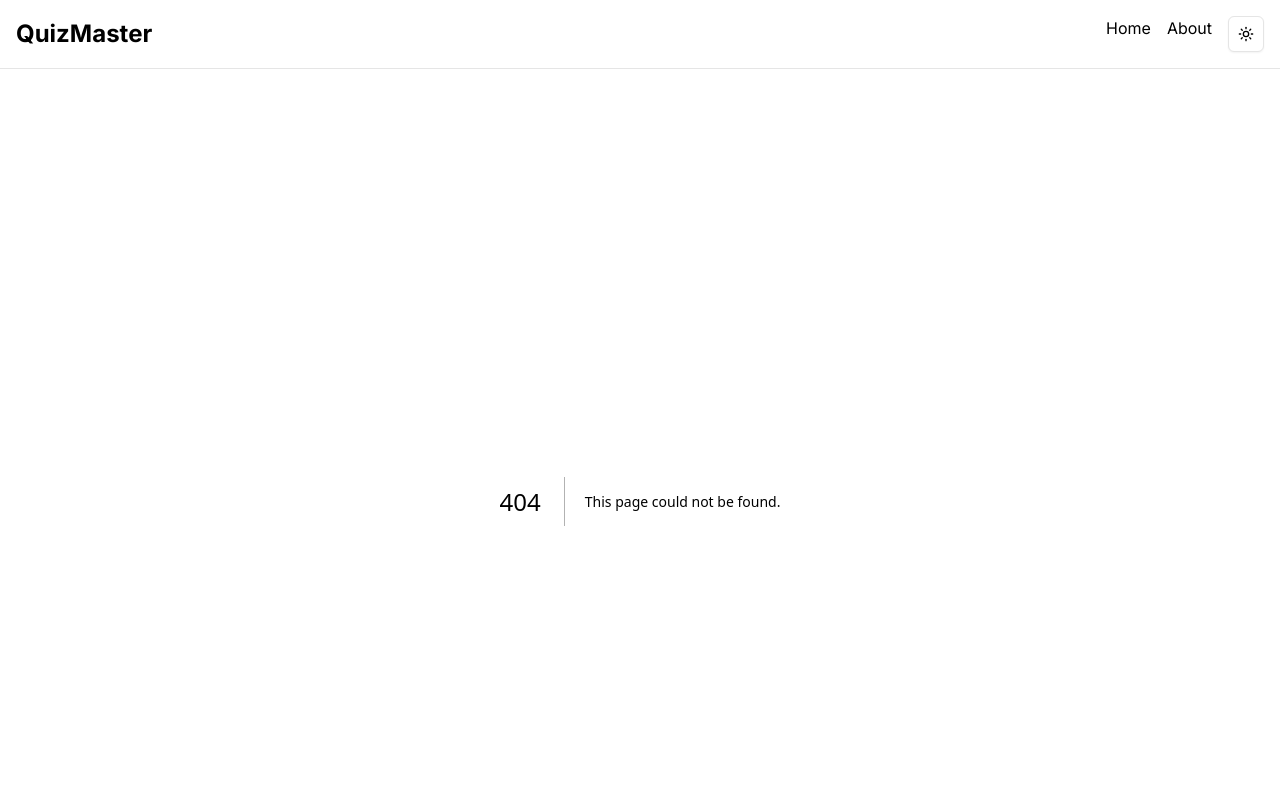
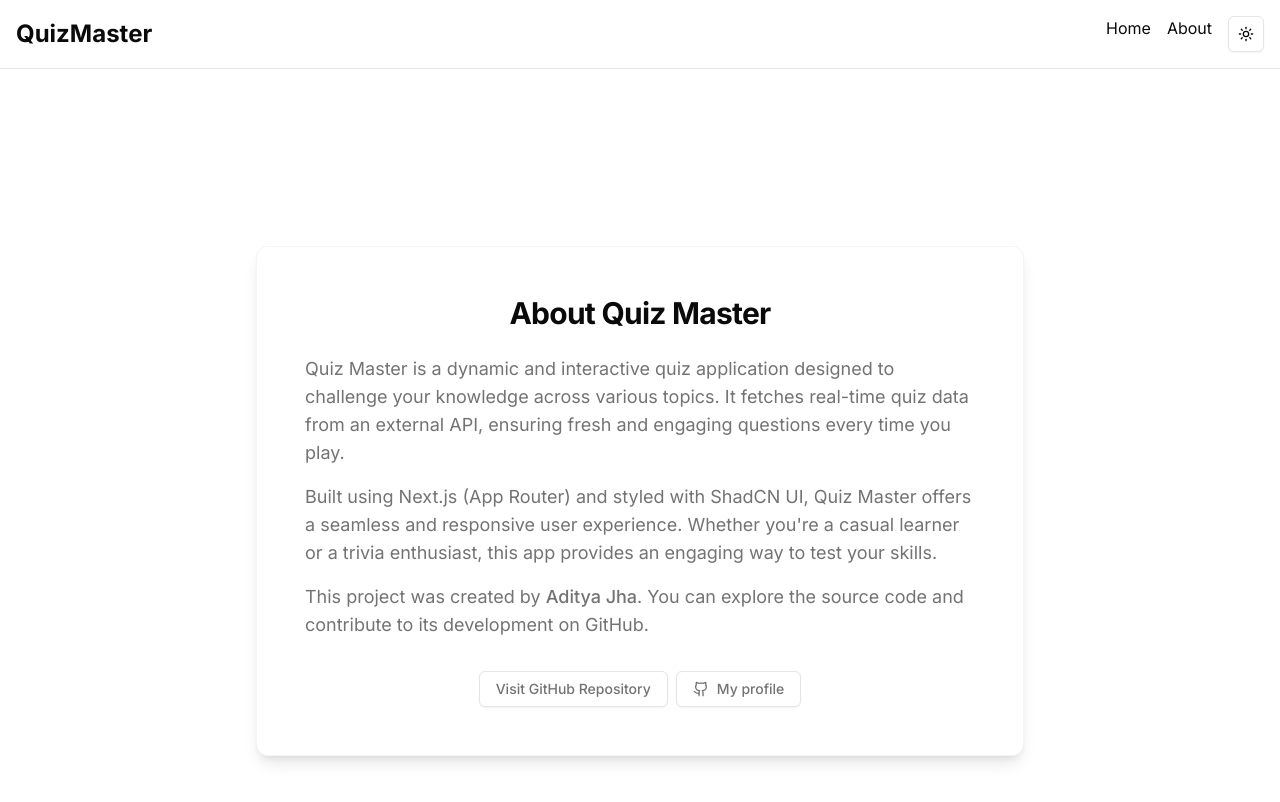
Before and after one commit to ad-itya07/quiz-app-testline, a Next.js app: page /about in a window 1280 px wide. Before the commit this address had no page. Shown: the top 802 px of the page. Built offline with nearby package versions, Linux system fonts and the light colour scheme.

Commit message:
about-page

```diff
--- /dev/null
+++ b/src/app/about/page.tsx
@@ -0,0 +1,46 @@
+"use client";
+
+import { Card, CardContent, CardHeader, CardTitle } from "@/components/ui/card";
+import { Button } from "@/components/ui/button";
+import Link from "next/link";
+import { GithubIcon } from "lucide-react";
+
+export default function AboutPage() {
+  return (
+    <main className="flex flex-col items-center justify-center min-h-screen px-6 py-12">
+      <Card className="max-w-3xl w-full shadow-lg border border-border/40 p-6">
+        <CardHeader>
+          <CardTitle className="text-3xl font-bold text-center">
+            About Quiz Master
+          </CardTitle>
+        </CardHeader>
+        <CardContent className="space-y-4 text-lg text-muted-foreground">
+          <p>
+            Quiz Master is a dynamic and interactive quiz application designed to challenge your knowledge across various topics. It fetches real-time quiz data from an external API, ensuring fresh and engaging questions every time you play.
+          </p>
+
+          <p>
+            Built using Next.js (App Router) and styled with ShadCN UI, Quiz Master offers a seamless and responsive user experience. Whether you're a casual learner or a trivia enthusiast, this app provides an engaging way to test your skills.
+          </p>
+
+          <p>
+            This project was created by <span className="font-medium">Aditya Jha</span>. You can explore the source code and contribute to its development on GitHub.
+          </p>
+
+          <div className="flex justify-center pt-4 gap-2">
+            <Button asChild variant="outline">
+              <Link href="https://github.com/ad-itya07/quiz-app-testline.git" target="_blank">
+                Visit GitHub Repository
+              </Link>
+            </Button>
+            <Button asChild variant="outline">
+              <Link href="https://github.com/ad-itya07" target="_blank">
+                <GithubIcon />My profile
+              </Link>
+            </Button>
+          </div>
+        </CardContent>
+      </Card>
+    </main>
+  );
+}
```
